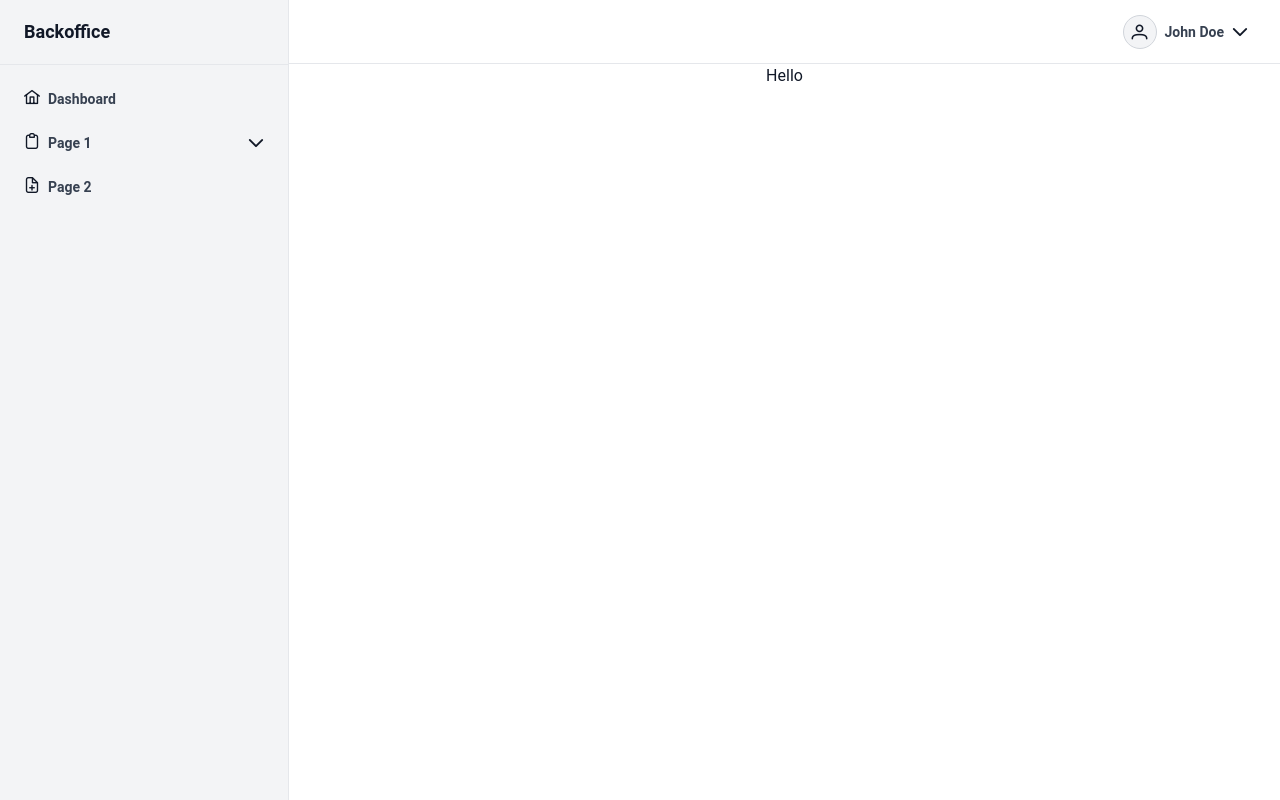
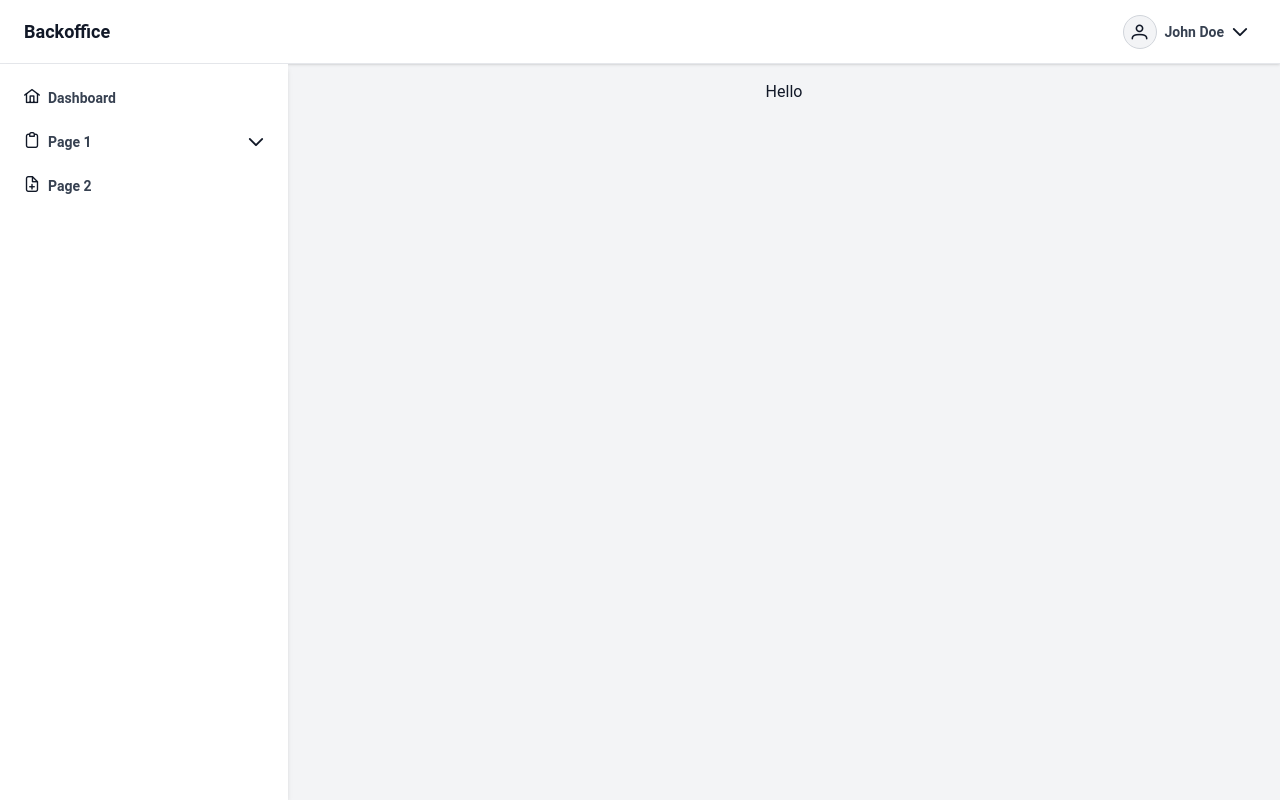
Before and after one commit to reyhanfarabi/backoffice-demo, a Vue app: page / in a window 1280 px wide. Built offline with nearby package versions, Linux system fonts and the light colour scheme.

Commit message:
refactor main layout
change main layout color
refactor main layout

```diff
--- a/src/components/MainHeader.vue
+++ b/src/components/MainHeader.vue
@@ -1,5 +1,8 @@
 <template>
-  <div class="flex flex-row justify-end items-center px-6 h-16 border-b border-gray-200">
+  <div class="flex flex-row justify-between items-center px-6 h-16 bg-white border-b border-gray-200 shadow">
+    <RouterLink to="/">
+      <h1 class="font-bold text-lg">Backoffice</h1>
+    </RouterLink>
 
     <!-- User Button -->
     <button class="flex flex-row justify-between items-center max-w-36 px-2 py-1 gap-2 rounded hover:bg-gray-200 ">
--- a/src/components/navbar/NavigationSidebar.vue
+++ b/src/components/navbar/NavigationSidebar.vue
@@ -1,9 +1,5 @@
 <template>
-  <aside class="w-72 bg-gray-100 divide-y divide-gray-200">
-    <RouterLink to="/" class="flex px-6 h-16 items-center">
-      <h1 class="font-bold text-lg">Backoffice</h1>
-    </RouterLink>
-
+  <aside class="w-72 bg-white shadow-md">
     <nav class="flex-grow flex flex-col py-3">
       <div class="flex flex-col" v-for="route in newRoutes" :key="route.path">
         <RouterLink v-if="route.children.length === 0" :to="route.path"
--- a/src/layouts/MainLayout.vue
+++ b/src/layouts/MainLayout.vue
@@ -1,11 +1,10 @@
 <template>
-  <div
-    class="w-screen h-screen flex flex-row text-gray-900 bg-white divide-x divide-gray-200 font-roboto subpixel-antialiased">
-    <NavigationSidebar />
+  <div class="w-screen h-screen flex flex-col text-gray-900 bg-gray-100 font-roboto subpixel-antialiased">
+    <MainHeader />
 
-    <div class="flex flex-col flex-grow">
-      <MainHeader />
-      <main class="flex-grow">
+    <div class="flex flex-row flex-grow">
+      <NavigationSidebar />
+      <main class="flex-grow p-4">
         <slot />
       </main>
     </div>
```
